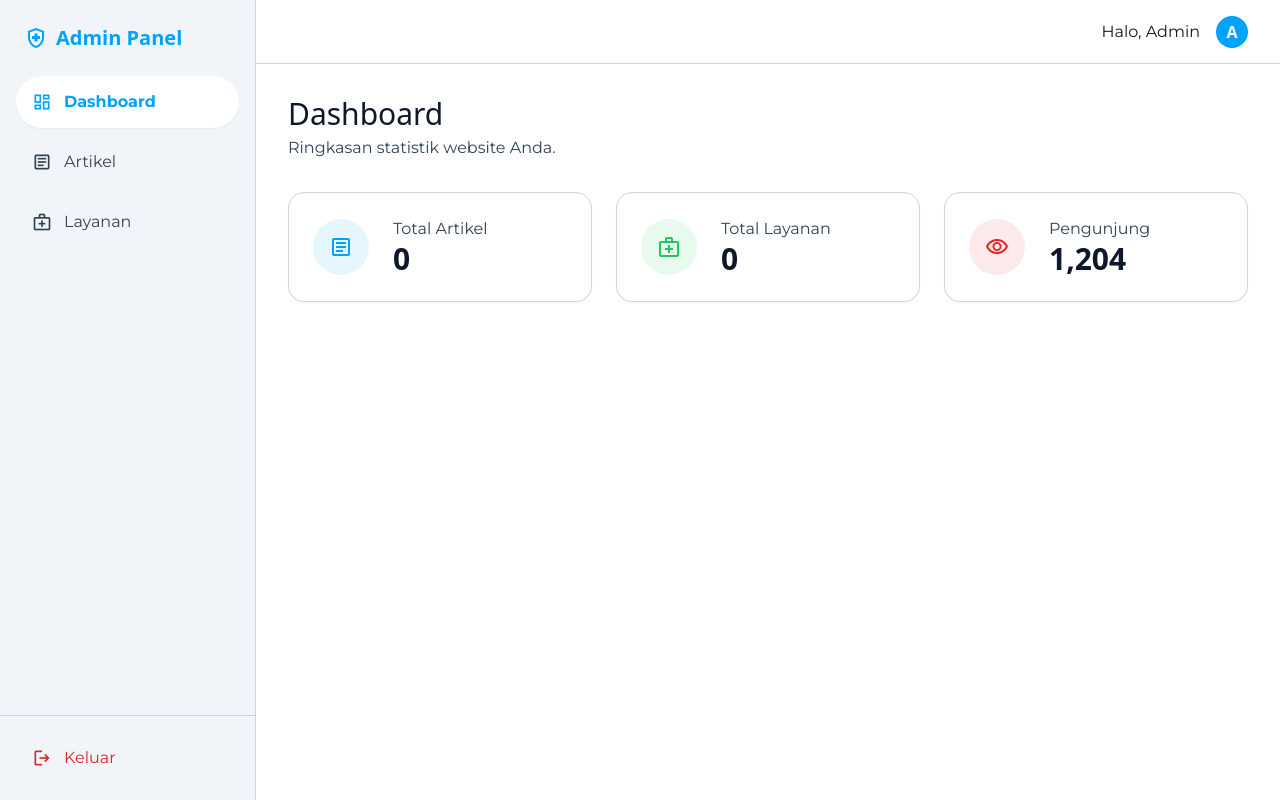
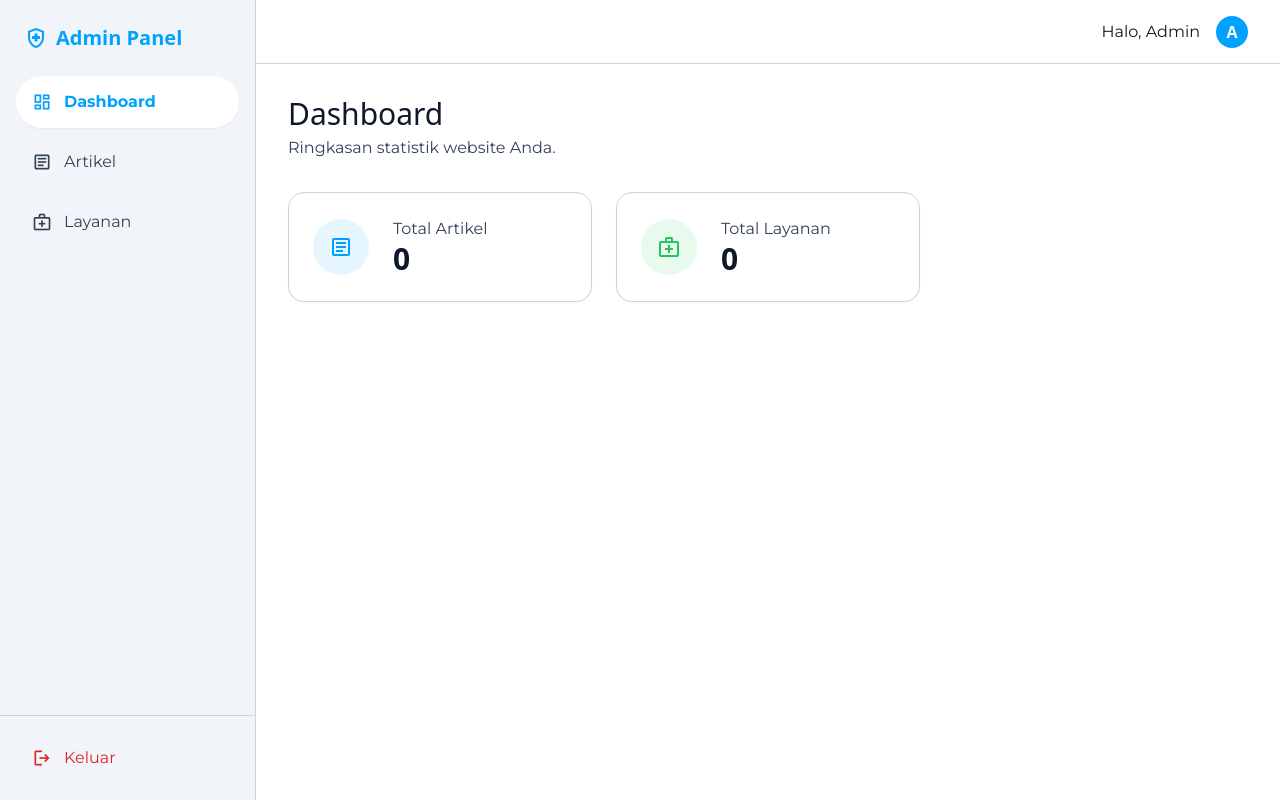
Before and after one commit to EkaMuhanaa/pt-cipta-sehat-bersama, a Nuxt app: page /admin in a window 1280 px wide. Built offline with nearby package versions, Linux system fonts and the light colour scheme; no server answers.

Commit message:
Remove dummy visitor stats

```diff
--- a/pages/admin/index.vue
+++ b/pages/admin/index.vue
@@ -28,16 +28,6 @@
         </div>
       </div>
 
-      <!-- Card 3 -->
-      <div class="bg-white rounded-2xl p-6 border border-outline-variant shadow-sm flex items-center gap-6">
-        <div class="w-14 h-14 bg-error/10 rounded-full flex items-center justify-center text-error">
-          <span class="material-symbols-outlined text-2xl">visibility</span>
-        </div>
-        <div>
-          <p class="text-on-surface-variant font-label-md">Pengunjung</p>
-          <h2 class="text-3xl font-bold text-on-background">1,204</h2>
-        </div>
-      </div>
     </div>
   </div>
 </template>
```
